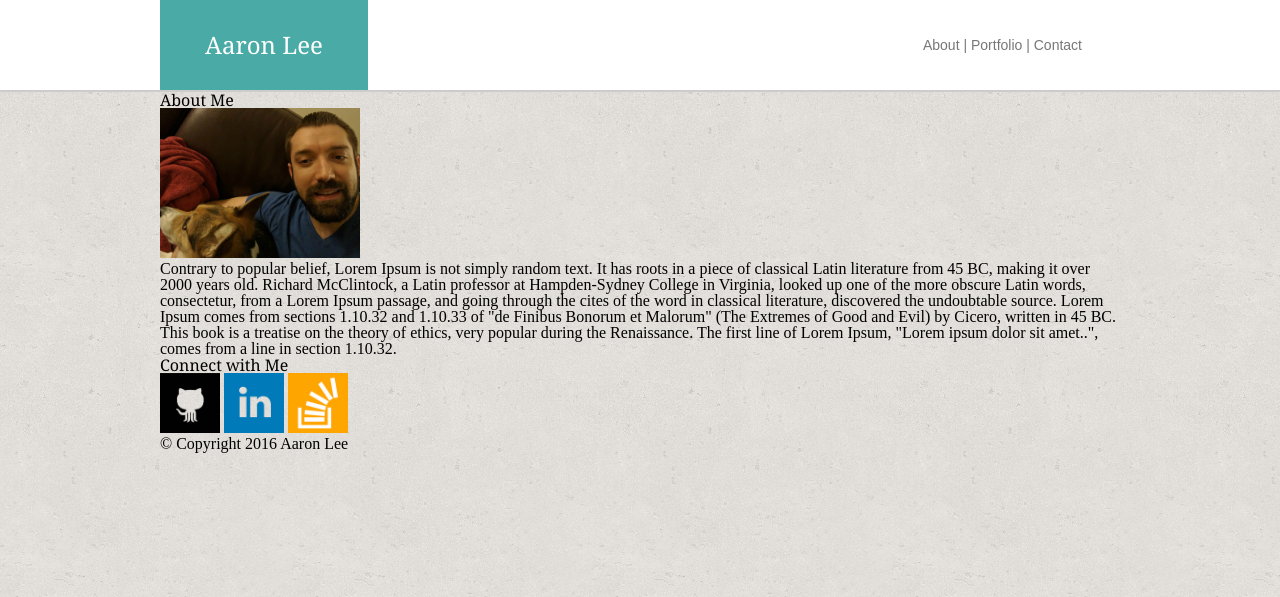
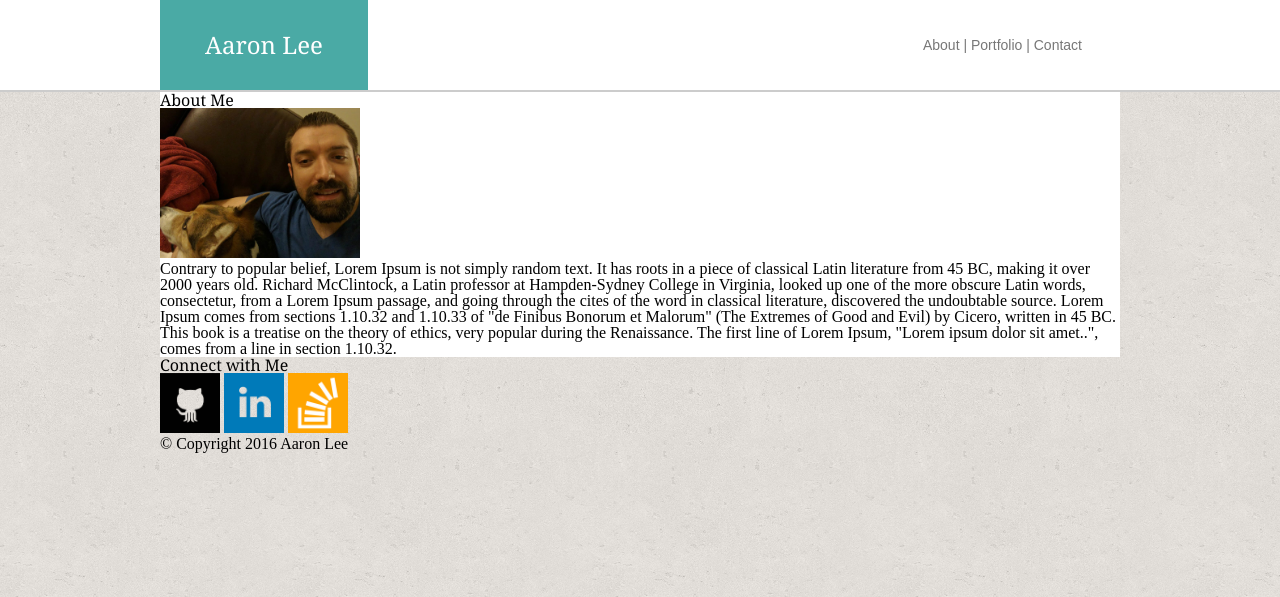
Before and after one commit to Worldedit05/Basic-Portfolio, a PHP site: page / in a window 1280 px wide. Shown: the top 597 px of the page. Run offline with PHP 8.4, Linux system fonts and the light colour scheme.

Commit message:
Comments on cleaning up code

```diff
--- a/assets/css/style.css
+++ b/assets/css/style.css
@@ -14,7 +14,7 @@ div {
 	width: 960px;
 	margin: auto;
 }
-.header {
+.header1 {
 	height: 90px;
 	background-color: #ffffff;
 
@@ -44,3 +44,6 @@ div {
 	float: left;
 	width: 50%;
 }
+.box {
+	background-color: white;
+}
--- a/index.html
+++ b/index.html
@@ -7,7 +7,7 @@
 	<link rel="stylesheet" type="text/css" href="assets/css/style.css">
 </head>
 <body>
-	<header class="header">
+	<header class="header1">
 		<div>
 		<secion class="namecontainer">
 			<section class="name">
@@ -17,6 +17,7 @@
 
 			<!-- Top Nav Menu -->
 			<section class="nav">
+				<!-- These need a class to have margins -->
 				<ul>
 					<li>About</li> |
 					<li>Portfolio</li> |
@@ -28,6 +29,7 @@
 
 	<div>
 		<!-- About Me -->
+		<div class="box">
 		<section>
 			<header>
 				<h1>About Me</h1>
@@ -37,6 +39,7 @@
 			<img src="assets/images/profile_image.jpg" alt="It's me!" height="150" width="200">
 			<p>Contrary to popular belief, Lorem Ipsum is not simply random text. It has roots in a piece of classical Latin literature from 45 BC, making it over 2000 years old. Richard McClintock, a Latin professor at Hampden-Sydney College in Virginia, looked up one of the more obscure Latin words, consectetur, from a Lorem Ipsum passage, and going through the cites of the word in classical literature, discovered the undoubtable source. Lorem Ipsum comes from sections 1.10.32 and 1.10.33 of "de Finibus Bonorum et Malorum" (The Extremes of Good and Evil) by Cicero, written in 45 BC. This book is a treatise on the theory of ethics, very popular during the Renaissance. The first line of Lorem Ipsum, "Lorem ipsum dolor sit amet..", comes from a line in section 1.10.32.</p>
 		</article>
+	</div>
 	</div>
 	<div>
 		<!-- Connect with Me -->
```
